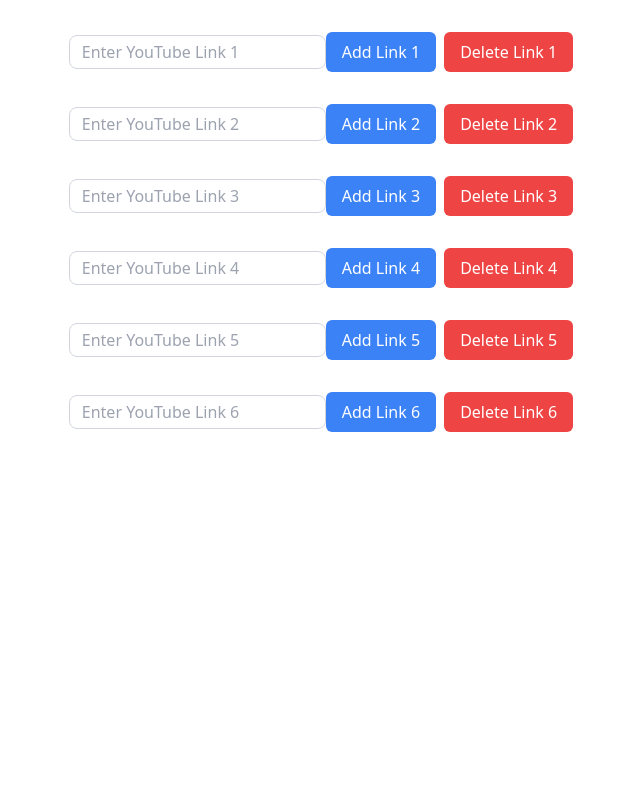
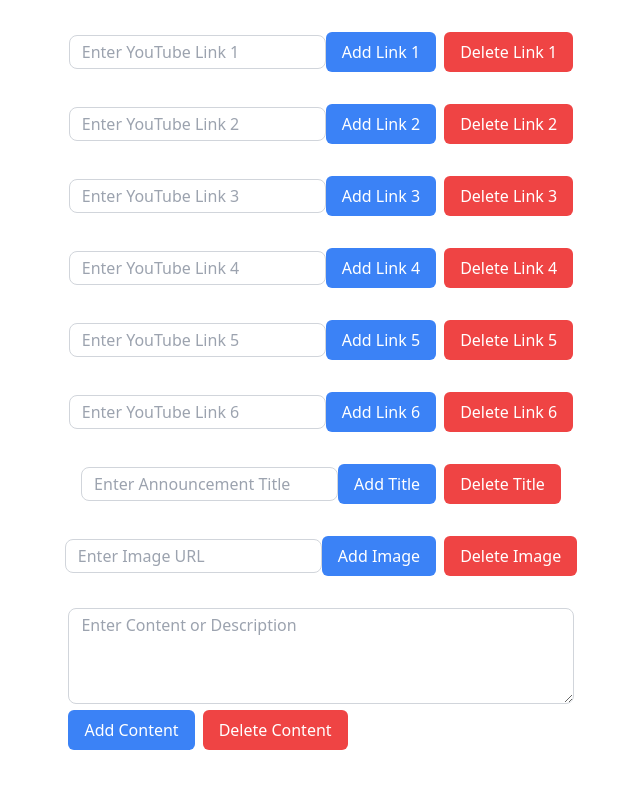
Before and after one commit to Sabruk/ikv-backend, a Next.js app: page /Announcements in a window 1280 px wide. Shown: the top 788 px of the page, without its empty margins (319-959 px from the left). Built offline with nearby package versions, Linux system fonts and the light colour scheme; a web font is replaced by a local one.

Commit message:
backend updated

```diff
--- a/package.json
+++ b/package.json
@@ -15,7 +15,7 @@
     "@material-tailwind/react": "^2.1.9",
     "@mui/icons-material": "^5.15.12",
     "@mui/material": "^5.15.12",
-    "firebase": "^10.9.0",
+    "firebase": "^10.13.2",
     "flowbite": "^2.3.0",
     "get-youtube-id": "^1.0.1",
     "next": "14.1.3",
--- a/pages/Announcements/index.js
+++ b/pages/Announcements/index.js
@@ -1,49 +1,60 @@
 import React, { useState } from 'react';
-import { db } from '../../firebase';
-import { collection, addDoc, updateDoc, doc } from 'firebase/firestore';
+import { db } from '../../firebase'; // Removed storage since we are using image URLs
+import { collection, updateDoc, doc } from 'firebase/firestore';
 import getYouTubeID from 'get-youtube-id';
 
 const Announcements = () => {
-  const [links, setLinks] = useState({
+  const [data, setData] = useState({
     link1: '',
     link2: '',
     link3: '',
     link4: '',
     link5: '',
     link6: '',
+    title: '',
+    content: '',
+    image: '', // Store the image URL here
   });
 
-  const updateLinkInFirebase = async (key, value) => {
+  // Update any field in Firestore
+  const updateFieldInFirebase = async (key, value) => {
     const docRef = doc(db, 'Announcements', 'announcements');
     await updateDoc(docRef, { [`announcementDetails.${key}`]: value });
   };
 
-  const deleteLinkInFirebase = async (key) => {
+  const deleteFieldInFirebase = async (key) => {
     const docRef = doc(db, 'Announcements', 'announcements');
     await updateDoc(docRef, { [`announcementDetails.${key}`]: '' });
-    setLinks((prevState) => ({...prevState, [key]: ""}))
+    setData((prevState) => ({ ...prevState, [key]: '' }));
   };
 
   const handleInputChange = (e, key) => {
     const { value } = e.target;
-    setLinks((prevState) => ({ ...prevState, [key]: value }));
+    setData((prevState) => ({ ...prevState, [key]: value }));
   };
 
-  const handleAddLink = (key) => {
-    const linkValue = links[key];
-    if (linkValue) {
-      updateLinkInFirebase(key, getYouTubeID(linkValue));
+  const handleAddField = async (key) => {
+    const value = data[key];
+    if (value) {
+      if (key.startsWith('link')) {
+        updateFieldInFirebase(key, getYouTubeID(value));
+      } else {
+        updateFieldInFirebase(key, value);
+      }
     }
   };
 
-  const handleDeleteLink = (key) => {
-    deleteLinkInFirebase(key);
+  const handleDeleteField = (key) => {
+    deleteFieldInFirebase(key);
   };
 
   return (
     <div className="max-w-4xl mx-auto py-8">
       <div className="flex flex-col justify-center items-center gap-8">
-        {Object.entries(links).map(([key, value]) => (
+        {/* YouTube Links */}
+        {Object.entries(data).map(([key, value]) => {
+          if (key.startsWith('link')) {
+            return (
               <div key={key}>
                 <input
                   type="text"
@@ -53,19 +64,91 @@
                   className="border border-gray-300 px-3 py-1 rounded-lg focus:outline-none focus:ring focus:border-blue-300"
                 />
                 <button
-              onClick={() => handleAddLink(key)}
+                  onClick={() => handleAddField(key)}
                   className="bg-blue-500 text-white px-4 py-2 rounded-md hover:bg-blue-600 focus:outline-none focus:ring focus:border-blue-300"
                 >
                   Add Link {key.slice(-1)}
                 </button>
                 <button
-              onClick={() => handleDeleteLink(key)}
+                  onClick={() => handleDeleteField(key)}
                   className="bg-red-500 text-white px-4 py-2 rounded-md hover:bg-red-600 focus:outline-none focus:ring focus:border-red-300 ml-2"
                 >
                   Delete Link {key.slice(-1)}
                 </button>
               </div>
-        ))}
+            );
+          }
+          return null;
+        })}
+
+        {/* Title Input */}
+        <div>
+          <input
+            type="text"
+            value={data.title}
+            onChange={(e) => handleInputChange(e, 'title')}
+            placeholder="Enter Announcement Title"
+            className="border border-gray-300 px-3 py-1 rounded-lg focus:outline-none focus:ring focus:border-blue-300"
+          />
+          <button
+            onClick={() => handleAddField('title')}
+            className="bg-blue-500 text-white px-4 py-2 rounded-md hover:bg-blue-600 focus:outline-none focus:ring focus:border-blue-300"
+          >
+            Add Title
+          </button>
+          <button
+            onClick={() => handleDeleteField('title')}
+            className="bg-red-500 text-white px-4 py-2 rounded-md hover:bg-red-600 focus:outline-none focus:ring focus:border-red-300 ml-2"
+          >
+            Delete Title
+          </button>
+        </div>
+
+        {/* Image URL Input */}
+        <div>
+          <input
+            type="text"
+            value={data.image}
+            onChange={(e) => handleInputChange(e, 'image')}
+            placeholder="Enter Image URL"
+            className="border border-gray-300 px-3 py-1 rounded-lg focus:outline-none focus:ring focus:border-blue-300"
+          />
+          <button
+            onClick={() => handleAddField('image')}
+            className="bg-blue-500 text-white px-4 py-2 rounded-md hover:bg-blue-600 focus:outline-none focus:ring focus:border-blue-300"
+          >
+            Add Image
+          </button>
+          <button
+            onClick={() => handleDeleteField('image')}
+            className="bg-red-500 text-white px-4 py-2 rounded-md hover:bg-red-600 focus:outline-none focus:ring focus:border-red-300 ml-2"
+          >
+            Delete Image
+          </button>
+          {data.image && <img src={data.image} alt="Uploaded" className="mt-4 w-64" />}
+        </div>
+
+        {/* Content Input */}
+        <div>
+          <textarea
+            value={data.content}
+            onChange={(e) => handleInputChange(e, 'content')}
+            placeholder="Enter Content or Description"
+            className="border border-gray-300 px-3 py-1 rounded-lg focus:outline-none focus:ring focus:border-blue-300 w-full h-24"
+          />
+          <button
+            onClick={() => handleAddField('content')}
+            className="bg-blue-500 text-white px-4 py-2 rounded-md hover:bg-blue-600 focus:outline-none focus:ring focus:border-blue-300"
+          >
+            Add Content
+          </button>
+          <button
+            onClick={() => handleDeleteField('content')}
+            className="bg-red-500 text-white px-4 py-2 rounded-md hover:bg-red-600 focus:outline-none focus:ring focus:border-red-300 ml-2"
+          >
+            Delete Content
+          </button>
+        </div>
       </div>
     </div>
   );
```
Also changed, not shown: 1 other file (tests, documents, lock files or other folders). Lines whose indentation alone changed are shown as unchanged.
